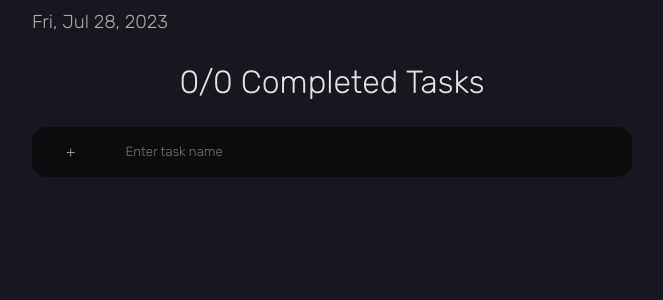
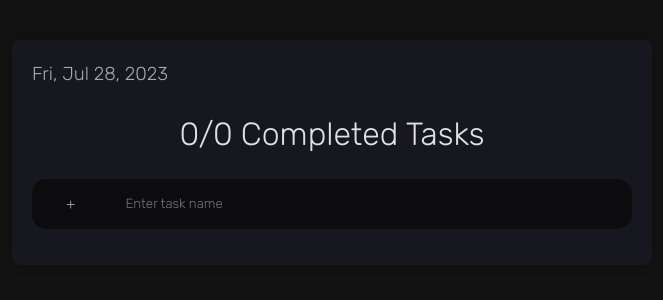
Before and after one commit to AnsBenO/todo-reactjs, a React (Vite) app: page / in a window 1280 px wide. Shown: the top 300 px of the page, without its empty margins (308-971 px from the left). Built offline with nearby package versions, Linux system fonts and the light colour scheme.

Commit message:
style changes

```diff
--- a/src/App.css
+++ b/src/App.css
@@ -1,3 +1,12 @@
+.container {
+	padding: 20px;
+	border-radius: 8px;
+	background-color: #17181f;
+	margin: 40px auto;
+	max-width: 600px;
+	box-shadow: 0 0 10px rgba(0, 0, 0, 0.2);
+}
+
 h1 {
 	text-align: center;
 }
--- a/src/App.tsx
+++ b/src/App.tsx
@@ -1,7 +1,7 @@
 import { useEffect, useState } from "react";
 import "./App.css";
-import TaskInputForm from "./components/TaskInputForm";
-import TaskItem from "./components/TaskItem";
+import TaskInputForm from "./components/TaskInputForm/TaskInputForm";
+import TaskItem from "./components/TaskItem/TaskItem";
 
 interface Task {
 	name: string;
@@ -69,6 +69,9 @@ function App() {
 
 	return (
 		<>
+			<div className="container">
+
+
 				<h3 className="date">{date}</h3>
 				<h1 className="couter">{`${tasks.filter((task) => task.done).length}/${tasks.length
 					} Completed Tasks`}</h1>
@@ -85,6 +88,7 @@ function App() {
 						/>
 					))}
 				</ul>
+			</div>
 		</>
 	);
 }
--- a/src/components/TaskItem.css
+++ b/src/components/TaskItem/TaskItem.css
@@ -74,7 +74,7 @@ label.checkbox-container .checkmark {
 	background-color: var(--item-bg-lighter);
 	border: 1px solid var(--accent-color);
 
-	border-radius: 7px;
+	border-radius: 50%;
 	transform: translateY(-50%) translateX(-50%);
 }
 
--- a/src/components/TaskItem.tsx
+++ b/src/components/TaskItem/TaskItem.tsx
@@ -1,5 +1,5 @@
 import "./TaskItem.css";
-import Checkbox from "./Checkbox";
+import Checkbox from "../Checkbox";
 import { useState } from "react";
 
 interface TaskItemProps {
--- a/src/index.css
+++ b/src/index.css
@@ -20,7 +20,7 @@
 	color-scheme: dark;
 
 	color: rgba(255, 255, 255, 0.87);
-	background-color: #17181f;
+	background-color: #121213;
 
 	font-synthesis: none;
 	text-rendering: optimizeLegibility;
```
Also changed, not shown: src/components/Checkbox/Checkbox.tsx (renamed from src/components/Checkbox.tsx), src/components/TaskInputForm/TaskInputForm.css (renamed from src/components/TaskInputForm.css), src/components/TaskInputForm/TaskInputForm.tsx (renamed from src/components/TaskInputForm.tsx). Lines whose indentation alone changed are shown as unchanged.
